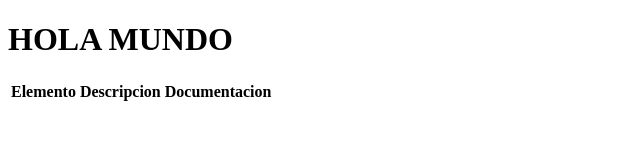
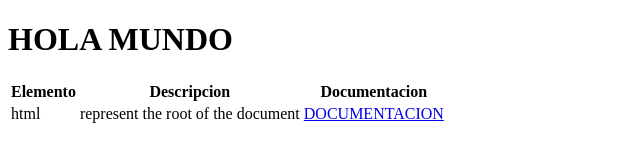
Before and after one commit to LuisSebastian28/mi-manual, a plain HTML site: page index.html in a window 1280 px wide. Shown: the whole page, without its empty margins (0-640 px from the left). Drawn offline with Linux system fonts and the light colour scheme.

Commit message:
crear la informacion del documento html

```diff
--- a/index.html
+++ b/index.html
@@ -15,7 +15,11 @@
             <th>Documentacion</th>
         </thead>
         <tbody>
-
+            <tr>
+                <td>html</td>
+                <td>represent the root of the document</td>
+                <td><a href="https://developer.mozilla.org/es/docs/Web/HTML/Element/a">DOCUMENTACION</a></td>
+            </tr>
         </tbody>
     </table>
 
```
